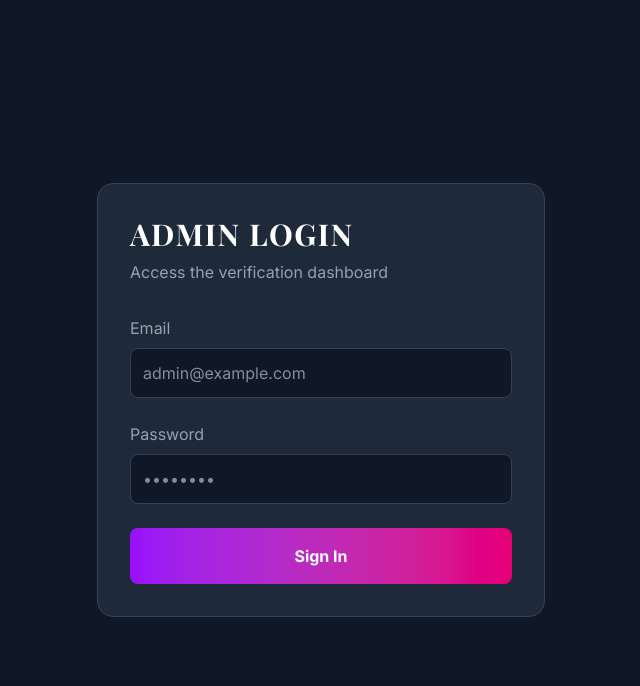
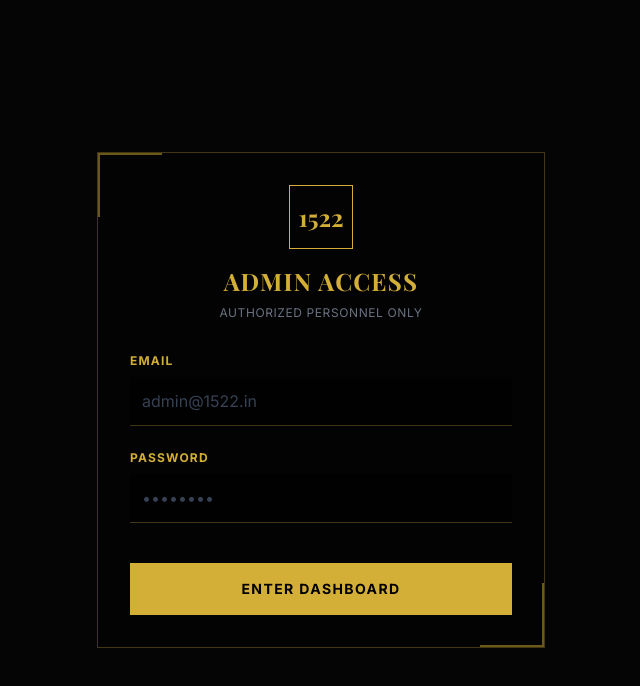
Before and after one commit to Rrayan0001/1522_ticket_booking, a Next.js app in the folder frontend/: page /admin/login in a window 1280 px wide. Shown: the top 686 px of the page, without its empty margins (319-959 px from the left). Built offline with nearby package versions, Linux system fonts and the light colour scheme; no server answers; a web font is replaced by a local one.

Commit message:
feat: add scanner button to dashboard and redesign admin login

```diff
--- a/frontend/src/app/admin/dashboard/page.tsx
+++ b/frontend/src/app/admin/dashboard/page.tsx
@@ -106,13 +106,22 @@ export default function AdminDashboard() {
                         <h1 className="text-xl font-playfair text-[#D4AF37] tracking-wider hidden md:block">ADMIN DASHBOARD</h1>
                     </div>
 
+                    <div className="flex items-center gap-4">
+                        <button
+                            onClick={() => router.push('/admin/scan')}
+                            className="flex items-center gap-2 px-4 py-2 bg-[#D4AF37] text-black hover:bg-[#FADA5E] transition-all text-sm font-bold tracking-widest uppercase"
+                        >
+                            <QrCode size={16} />
+                            <span className="hidden md:inline">Scanner</span>
+                        </button>
                         <button
                             onClick={() => signOut()}
                             className="flex items-center gap-2 px-4 py-2 border border-[#D4AF37]/30 text-[#D4AF37] hover:bg-[#D4AF37] hover:text-black transition-all text-sm tracking-widest uppercase"
                         >
                             <LogOut size={16} />
-                        <span>Logout</span>
+                            <span className="hidden md:inline">Logout</span>
                         </button>
+                    </div>
                 </div>
             </header>
 
--- a/frontend/src/app/admin/login/page.tsx
+++ b/frontend/src/app/admin/login/page.tsx
@@ -28,38 +28,47 @@ export default function AdminLoginPage() {
     };
 
     return (
-        <div className="min-h-screen bg-gray-900 flex items-center justify-center p-4">
-            <div className="bg-gray-800 p-8 rounded-2xl border border-gray-700 w-full max-w-md">
-                <h1 className="text-3xl font-bold text-white mb-2">Admin Login</h1>
-                <p className="text-gray-400 mb-8">Access the verification dashboard</p>
+        <div className="min-h-screen bg-[#050505] flex items-center justify-center p-4">
+            <div className="bg-black/40 p-8 rounded-none border border-[#D4AF37]/30 w-full max-w-md relative overflow-hidden">
+                {/* Decorative Elements */}
+                <div className="absolute top-0 left-0 w-16 h-16 border-t-2 border-l-2 border-[#D4AF37]/50"></div>
+                <div className="absolute bottom-0 right-0 w-16 h-16 border-b-2 border-r-2 border-[#D4AF37]/50"></div>
+
+                <div className="text-center mb-8">
+                    <div className="w-16 h-16 border border-[#D4AF37] flex items-center justify-center mx-auto mb-4">
+                        <span className="text-[#D4AF37] font-bold font-playfair text-2xl">1522</span>
+                    </div>
+                    <h1 className="text-2xl font-bold text-[#D4AF37] font-playfair tracking-widest mb-2">ADMIN ACCESS</h1>
+                    <p className="text-gray-500 text-xs tracking-wider uppercase">Authorized Personnel Only</p>
+                </div>
 
                 <form onSubmit={handleLogin} className="space-y-6">
                     <div>
-                        <label className="block text-gray-400 mb-2">Email</label>
+                        <label className="block text-[#D4AF37] text-xs font-bold uppercase tracking-widest mb-2">Email</label>
                         <input
                             type="email"
                             required
                             value={email}
                             onChange={(e) => setEmail(e.target.value)}
-                            className="w-full bg-gray-900 border border-gray-700 rounded-lg p-3 text-white focus:border-purple-500 focus:outline-none"
-                            placeholder="admin@example.com"
+                            className="w-full bg-black/50 border-b border-[#D4AF37]/30 text-[#D4AF37] p-3 focus:border-[#D4AF37] focus:outline-none transition-colors placeholder-gray-700"
+                            placeholder="admin@1522.in"
                         />
                     </div>
 
                     <div>
-                        <label className="block text-gray-400 mb-2">Password</label>
+                        <label className="block text-[#D4AF37] text-xs font-bold uppercase tracking-widest mb-2">Password</label>
                         <input
                             type="password"
                             required
                             value={password}
                             onChange={(e) => setPassword(e.target.value)}
-                            className="w-full bg-gray-900 border border-gray-700 rounded-lg p-3 text-white focus:border-purple-500 focus:outline-none"
+                            className="w-full bg-black/50 border-b border-[#D4AF37]/30 text-[#D4AF37] p-3 focus:border-[#D4AF37] focus:outline-none transition-colors placeholder-gray-700"
                             placeholder="••••••••"
                         />
                     </div>
 
                     {error && (
-                        <div className="bg-red-500/10 border border-red-500 text-red-500 p-3 rounded-lg text-sm">
+                        <div className="bg-red-900/20 border border-red-500/50 text-red-400 p-3 text-sm text-center">
                             {error}
                         </div>
                     )}
@@ -67,9 +76,9 @@ export default function AdminLoginPage() {
                     <button
                         type="submit"
                         disabled={loading}
-                        className="w-full bg-gradient-to-r from-purple-600 to-pink-600 text-white font-bold py-4 rounded-lg hover:opacity-90 transition-opacity disabled:opacity-50"
+                        className="w-full bg-[#D4AF37] text-black font-bold py-4 hover:bg-[#FADA5E] transition-all tracking-widest uppercase text-sm mt-4"
                     >
-                        {loading ? 'Signing In...' : 'Sign In'}
+                        {loading ? 'AUTHENTICATING...' : 'ENTER DASHBOARD'}
                     </button>
                 </form>
             </div>
```
Lines whose indentation alone changed are shown as unchanged.
